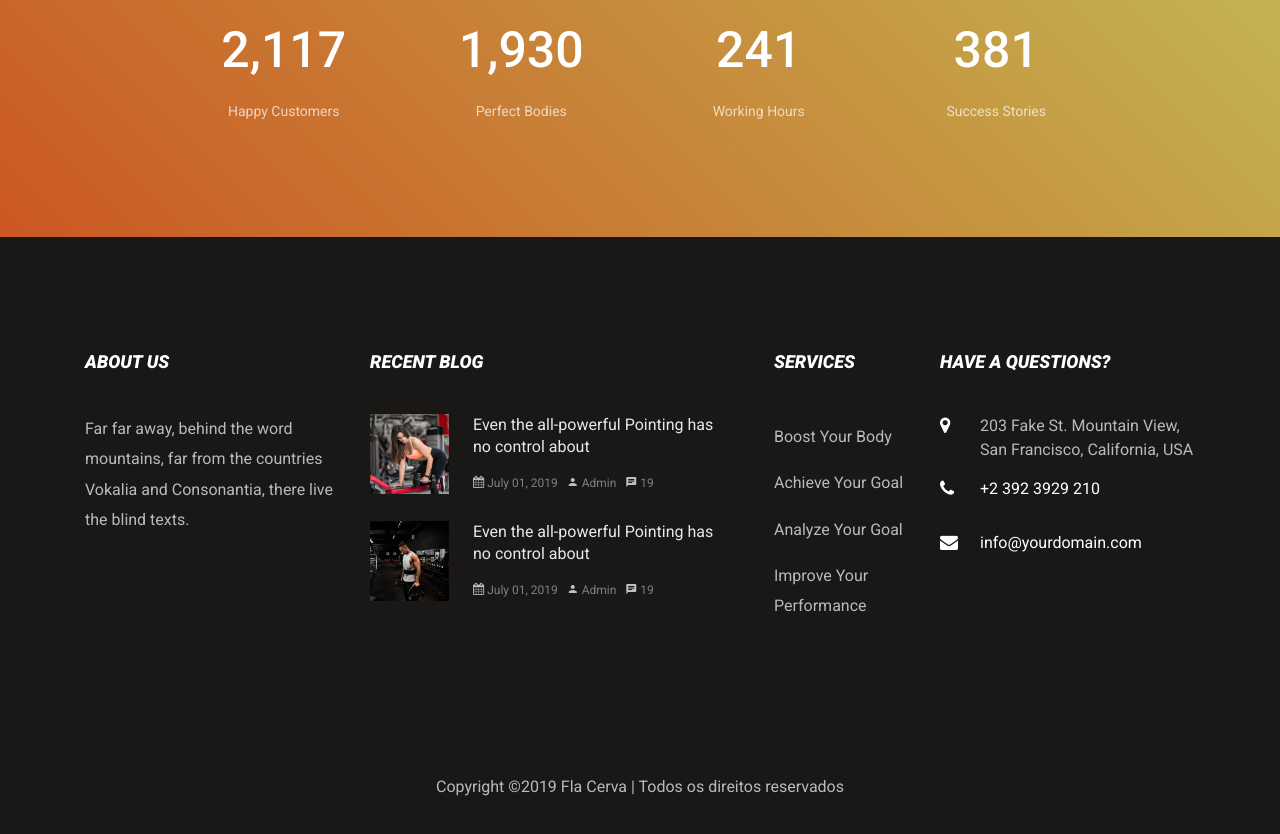
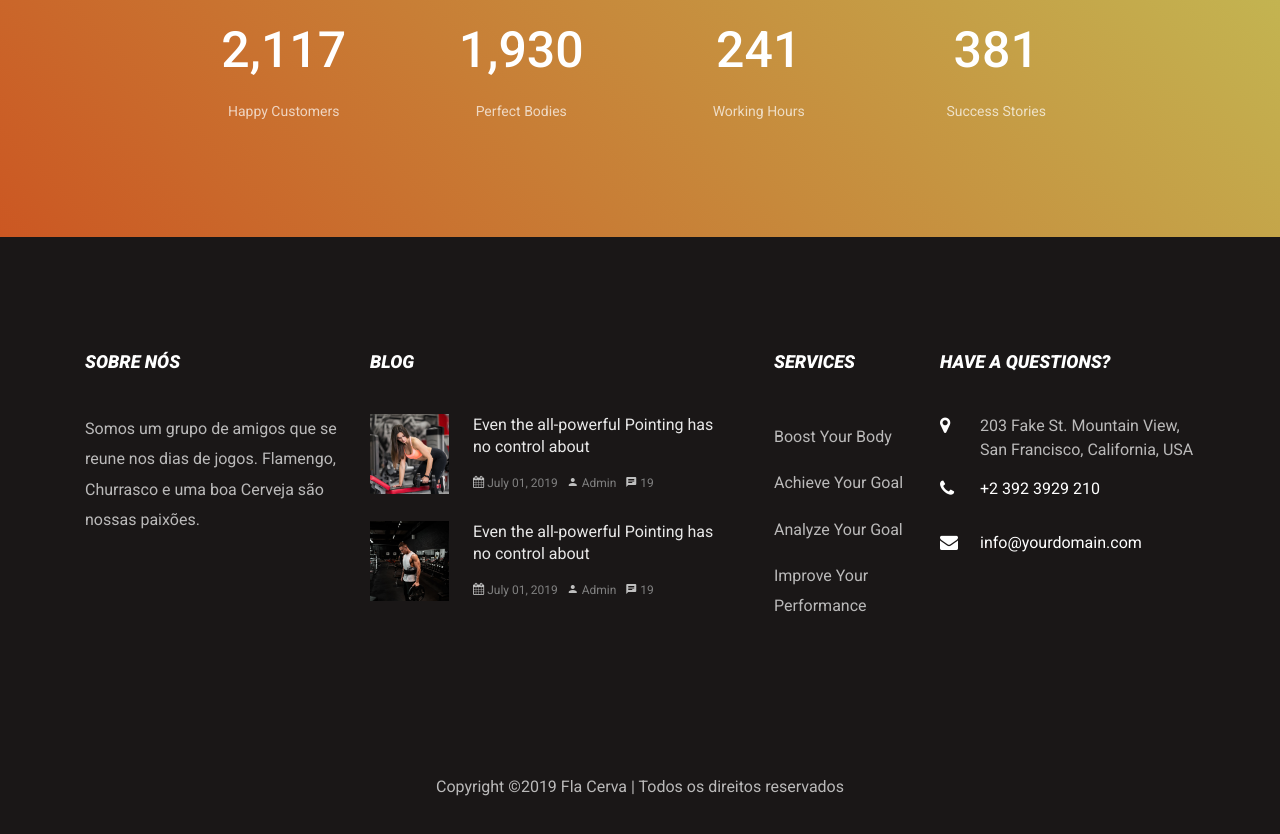
Before and after one commit to flacerva/flacerva, a plain HTML site: page index.html in a window 1280 px wide. Shown: the part 6705-7539 px from the top of the page. Drawn offline with Linux system fonts and the light colour scheme; some packages are replaced by stand-ins of ours; no server answers; files whose address does not match are found by name.

Commit message:
alterações footer

```diff
--- a/index.html
+++ b/index.html
@@ -634,8 +634,8 @@
         <div class="row mb-5">
           <div class="col-lg-3 col-md-6 mb-5 mb-md-5">
             <div class="ftco-footer-widget mb-4">
-              <h2 class="ftco-heading-2">About Us</h2>
-              <p>Far far away, behind the word mountains, far from the countries Vokalia and Consonantia, there live the blind texts.</p>
+              <h2 class="ftco-heading-2">Sobre nós</h2>
+              <p>Somos um grupo de amigos que se reune nos dias de jogos. Flamengo, Churrasco e uma boa Cerveja são nossas paixões.</p>
               <ul class="ftco-footer-social list-unstyled float-md-left float-lft mt-5">
                 <li class="ftco-animate"><a href="https://twitter.com/flacerva/"><span class="icon-twitter"></span></a></li>
                 <li class="ftco-animate"><a href="https://www.facebook.com/FlaCerva/"><span class="icon-facebook"></span></a></li>
@@ -645,7 +645,7 @@
           </div>
           <div class="col-lg-4 col-md-6 mb-5 mb-md-5">
             <div class="ftco-footer-widget mb-4">
-              <h2 class="ftco-heading-2">Recent Blog</h2>
+              <h2 class="ftco-heading-2">Blog</h2>
               <div class="block-21 mb-4 d-flex">
                 <a class="blog-img mr-4" style="background-image: url(images/image_1.jpg);"></a>
                 <div class="text">
```
